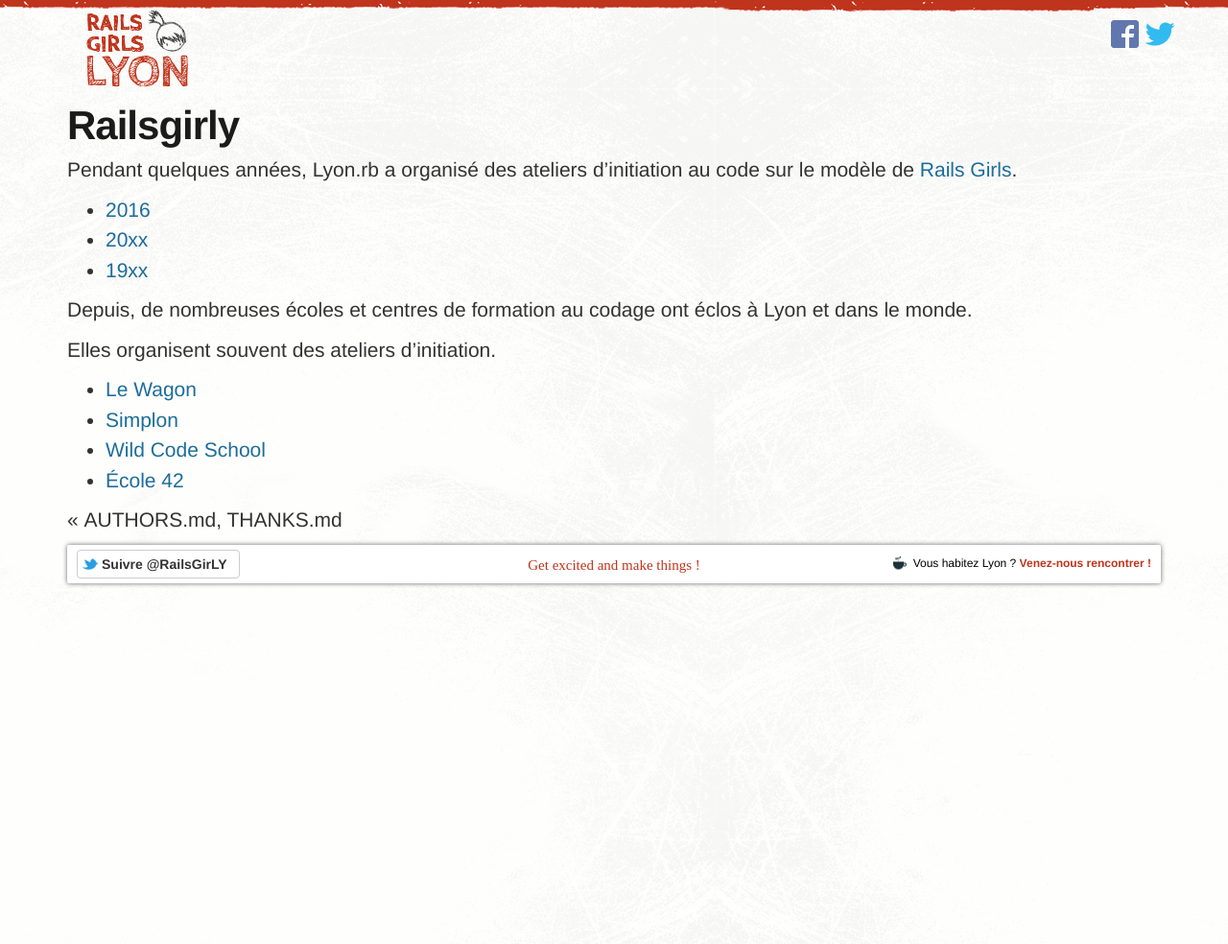
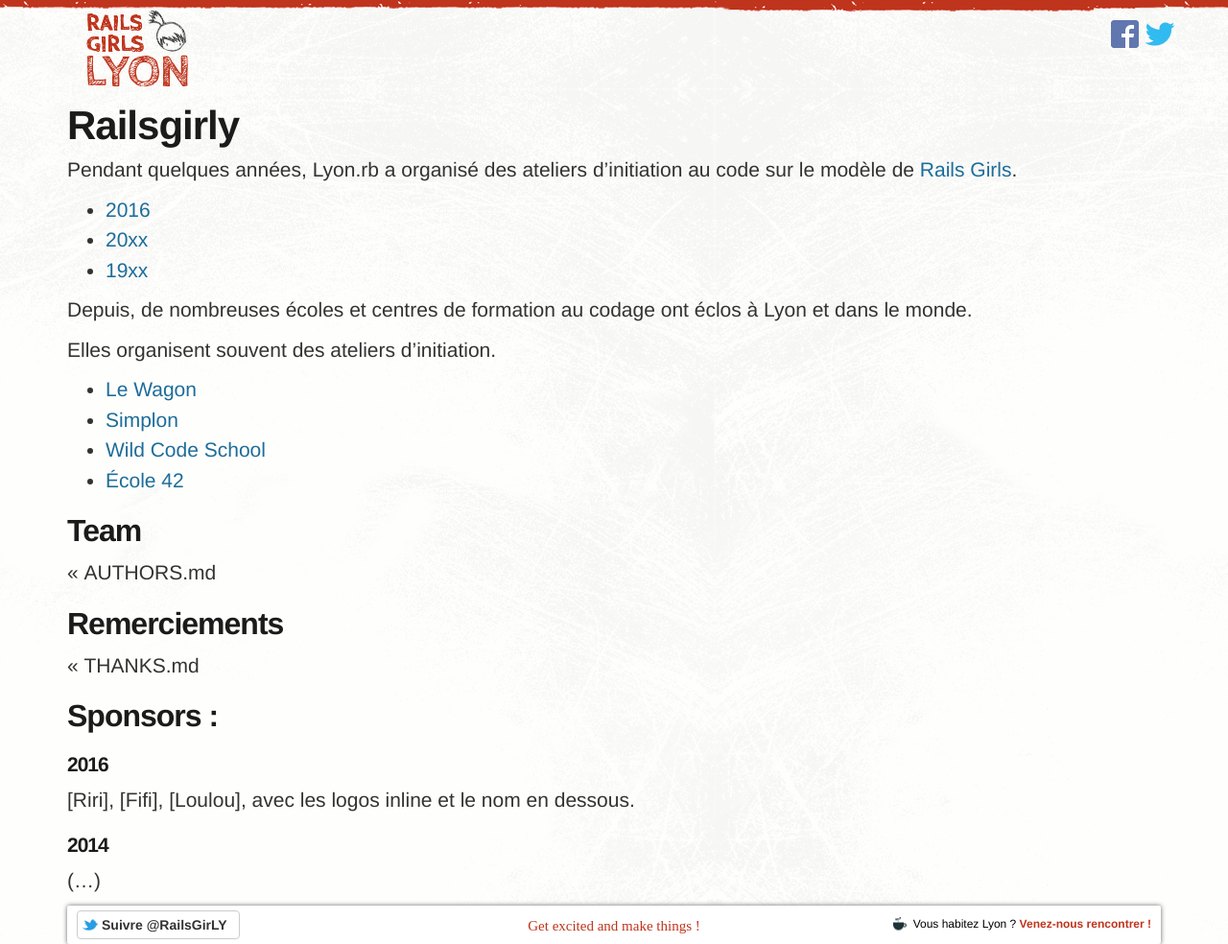
Before and after one commit to lyonrb/railsgirly, a Jekyll site: the page built from index.md, in a window 1280 px wide. Shown: the whole page at 96% size. Built offline with Jekyll 4.4.1, drawn with Linux system fonts in a browser that asks for light colours; some web fonts are replaced; our own code applies the rules of GitHub Pages for plain Markdown files; before the commit the page ends 900 px from its top, so only the background shows below that.

Commit message:
[index] Add sponsors section and realign the rest

```diff
--- a/index.md
+++ b/index.md
@@ -15,4 +15,18 @@
 * [Wild Code School]()
 * [École 42]()
 
-<< AUTHORS.md, THANKS.md
+## Team
+
+<< AUTHORS.md
+
+## Remerciements
+
+<< THANKS.md
+
+## Sponsors&nbsp;:
+
+### 2016
+[Riri], [Fifi], [Loulou], avec les logos inline et le nom en dessous.
+
+### 2014
+(...)
```
